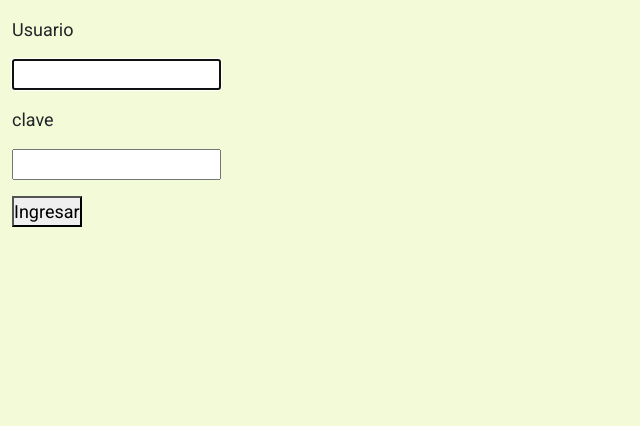
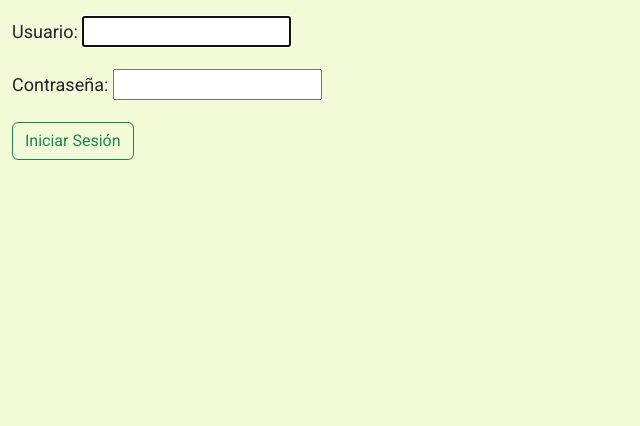
Before and after one commit to aezequielf/gebox, a Django app: page / in a window 1280 px wide. Shown: the part 93-519 px from the top of the page, without its empty margins (0-640 px from the left). Run offline with Django 4.2, Linux system fonts and the light colour scheme; some libraries are stand-ins or nearby versions.

Commit message:
login con algun estilo, falta mejorar

```diff
--- a/login/templates/login.html
+++ b/login/templates/login.html
@@ -1,13 +1,15 @@
 {% extends 'layout.html' %}
 {% block contenido %}
-
 <form method="POST">
     {% csrf_token %}
-    <p><label for="username_id"> Usuario </label></p>
-    <p>{{ form.username }}</p>
-    <p><label for="password_id"> clave </label></p>
-    <p>{{ form.password }}</p>
-    <p> <button> Ingresar</button></p>
+    <div class="mb-3">
+        <label for="username_id" class="form-label formColor">Usuario:</label>
+        {{ form.username }}
+    </div>
+    <div class="mb-3">
+        <label for="password_id" class="form-label formColor">Contraseña:</label>
+        {{ form.password }}
+    </div>
+    <button type="submit" class="btn btn-outline-success">Iniciar Sesión</button>
 </form>
-
 {% endblock %}
```
